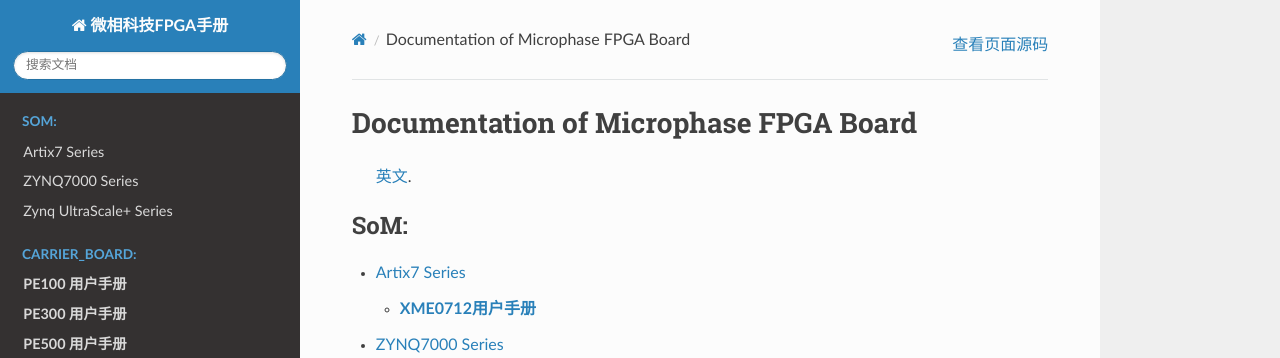
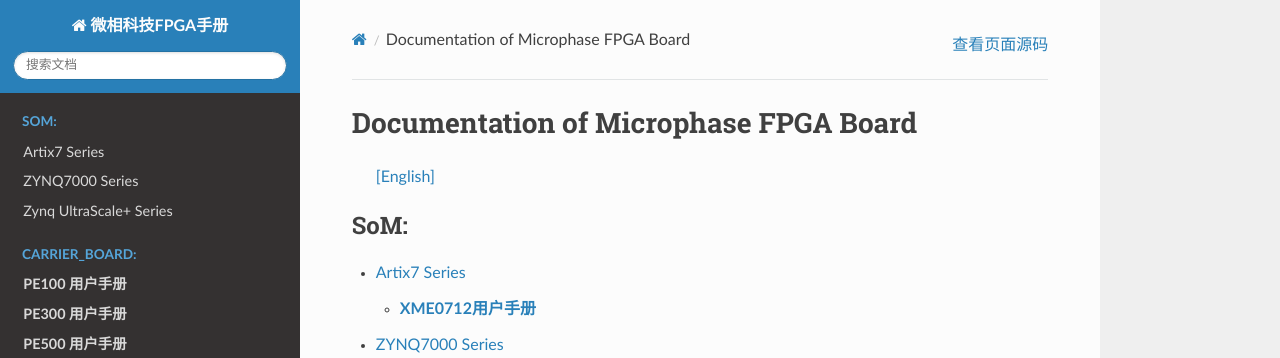
Before and after one commit to MicroPhase/fpga-docs, a Sphinx documentation site: the page built from source/index.rst, in a window 1280 px wide and 1348 px high. Shown: the top 358 px of the window. Built offline with Sphinx 7.4.7 and the Read the Docs theme 3.1.0, drawn with Linux system fonts in a browser that asks for light colours; pages that are not in the unit, such as notebooks, are missing from menus.

Commit message:
Update index.rst

```diff
--- a/source/index.rst
+++ b/source/index.rst
@@ -1,6 +1,6 @@
 Documentation of Microphase FPGA Board
 ========================================
- `英文 <https://microphase-doc.readthedocs.io/en/latest/>`_.
+ `[English] <https://microphase-doc.readthedocs.io/en/latest/>`_
 
 .. toctree::
    :maxdepth:3
```
